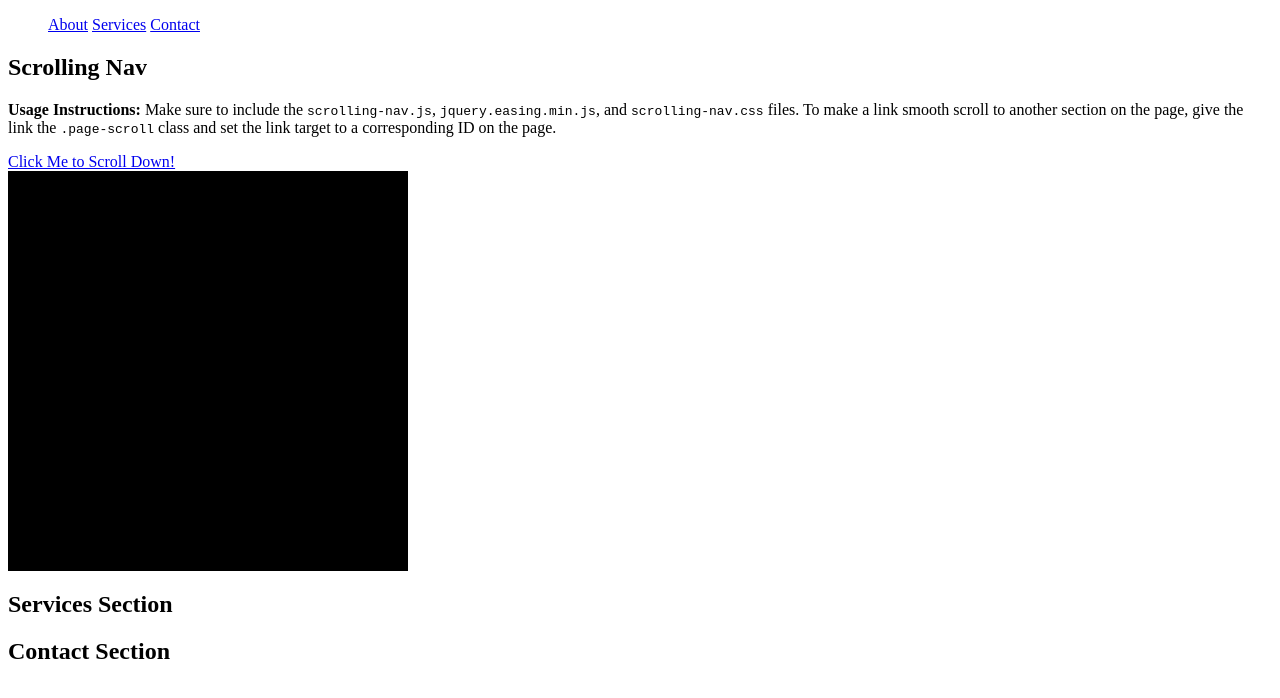
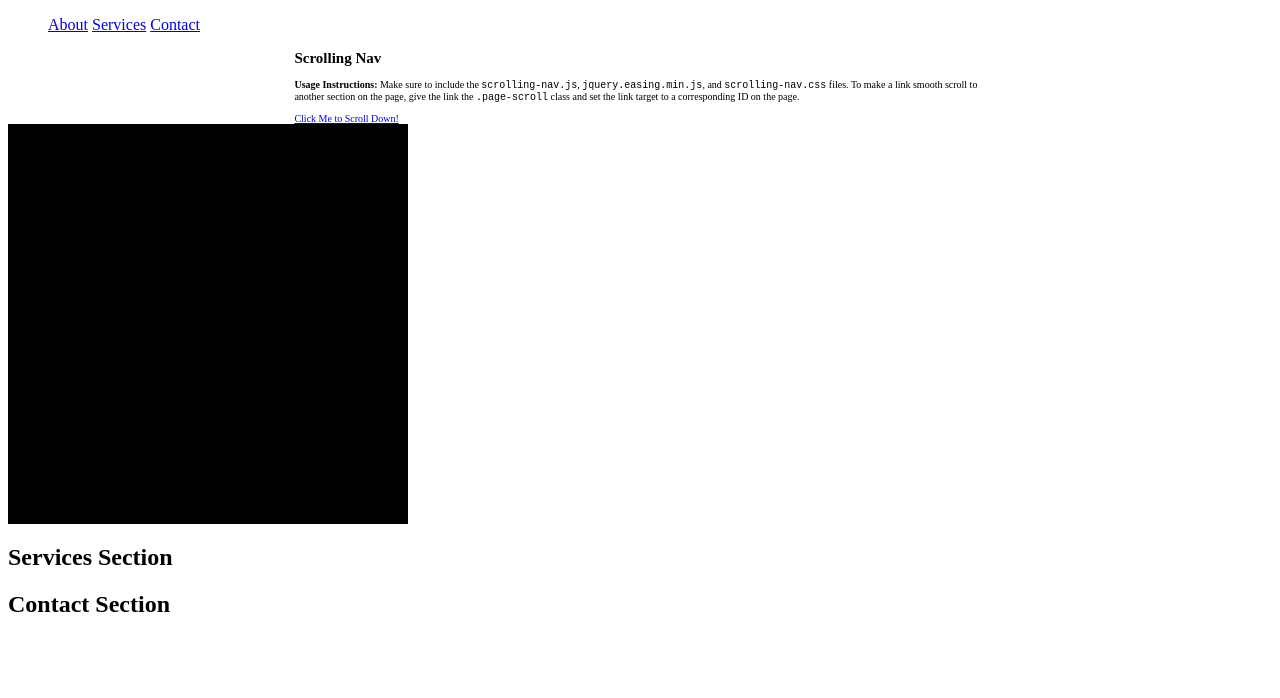
Before and after one commit to Neimantas/ququ, a plain HTML site: page index.html in a window 1280 px wide. Drawn offline with Linux system fonts and the light colour scheme.

Commit message:
Now scripts from ququ-cs are added when dom is loaded.

```diff
--- a/ququ-core.js
+++ b/ququ-core.js
@@ -2,6 +2,8 @@
 
 window.addEventListener('load', function(event){
 	//On onload there should be a method to check the screen size and set the required media queries and do calculations for grid
+
+	loadQuquCs();
 });
 
 window.addEventListener('resize', function(event){
@@ -33,6 +35,16 @@ window.addEventListener('resize', function(event){
 
 var width = window.innerWidth || document.documentElement.clientWidth || document.body.clientWidth;
 var height = window.innerHeight || document.documentElement.clientHeight || document.body.clientHeight;
+
+/* Load ququ-cs.js */
+
+function loadQuquCs(){
+	head = document.head || document.getElementsByTagName('head')[0];
+			var script = document.createElement('script');
+			script.type = "text/javascript";
+			script.src = 'ququ-cs.js'
+			head.appendChild(script)
+}
 
 /*Single method calls*/
 
--- a/ququ-cs.js
+++ b/ququ-cs.js
@@ -1,2 +1,6 @@
 //Uncomment lines bellow to check if it works
-//make('body', 'color: cyan;')
+//form('body', 'color: cyan;')
+
+//qq.get('container').contain().addEvent('click', 'console.log("clicked")').form('font-size: 10px;')
+
+qq.get('container').contain().addEvent('click', 'console.log("clicked")').form('font-size: 10px;')
```
Also changed, not shown: index.html (+1 -0 lines).
